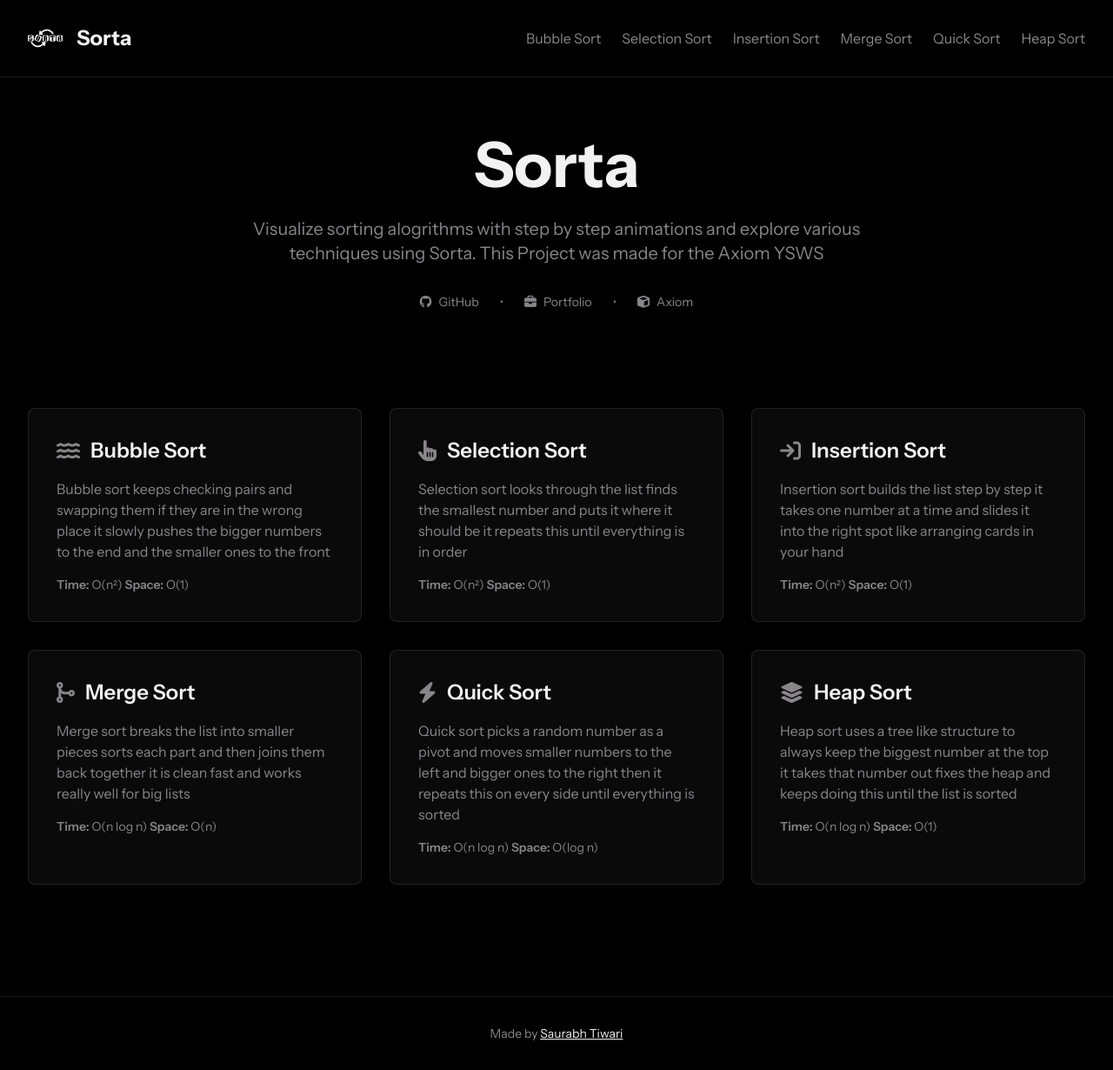
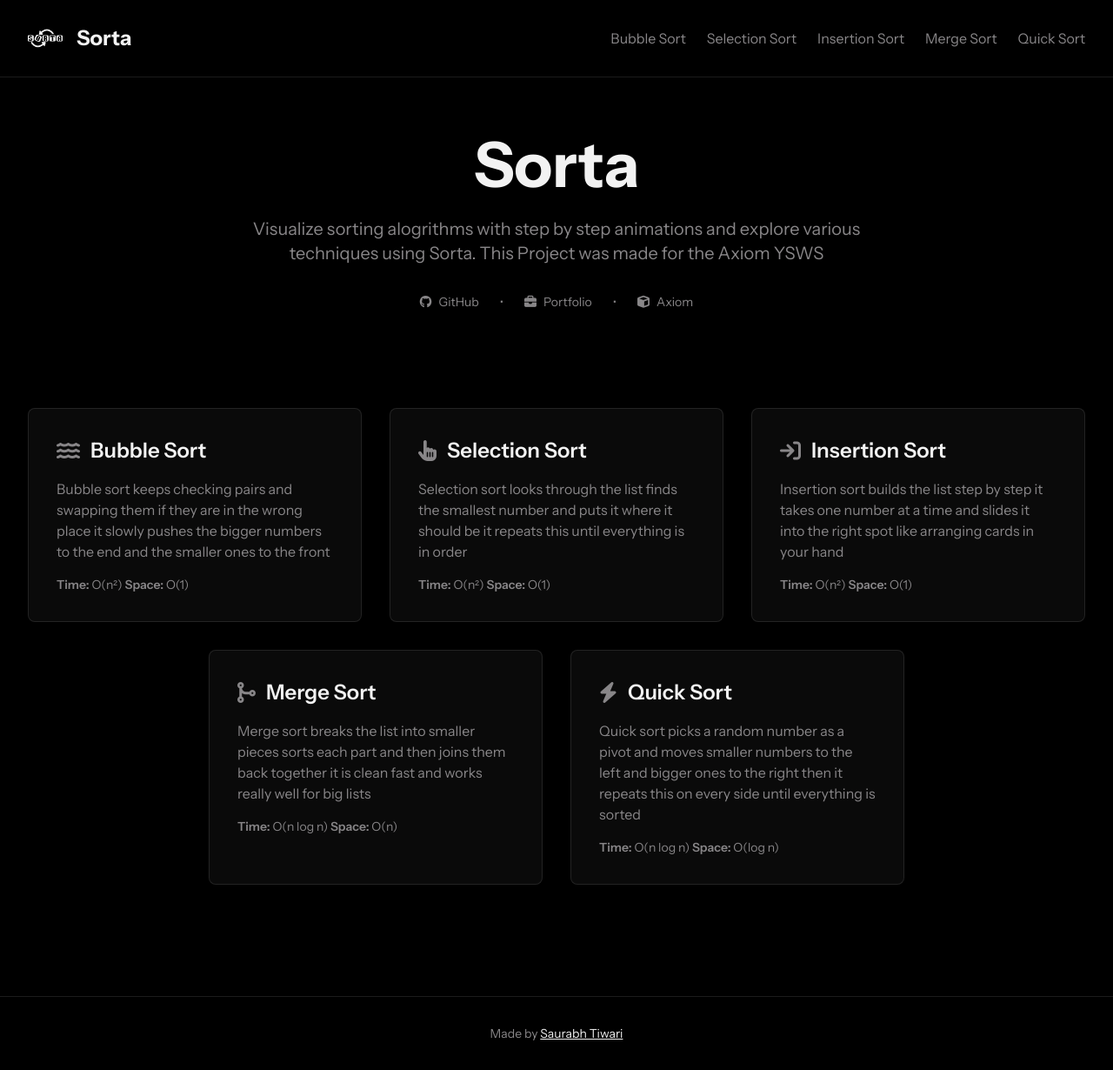
Before and after one commit to Rexaintreal/Sorta, a Flask app: page / in a window 1280 px wide. Shown: the whole page at 87% size. Run offline with Flask 3, Linux system fonts and the light colour scheme; some libraries are stand-ins or nearby versions.

Commit message:
idts i will add heap sort we're really low on time so removed heap sort and fixed the layout

```diff
--- a/app.py
+++ b/app.py
@@ -26,10 +26,6 @@ def merge():
 def quick():
     return render_template('quick.html')
 
-@app.route('/heap')
-def heap():
-    return render_template('heap.html')
-
 @app.errorhandler(404)
 def page_not_found(e):
     return render_template('404.html'), 404
--- a/templates/index.html
+++ b/templates/index.html
@@ -9,7 +9,7 @@
     <link rel="stylesheet" href="https://cdnjs.cloudflare.com/ajax/libs/font-awesome/6.5.1/css/all.min.css">
     <link rel="stylesheet" href="{{ url_for('static', filename='css/styles.css') }}">
 </head>
-<body class=""bg-[#000000] text-[#f2f2f2]>
+<body class="bg-[#000000] text-[#f2f2f2]">
     <nav class="border-b border-[#888688]/20 py-6">
         <div class="max-w-7xl mx-auto px-8 flex items-center justify-between">
             <div class="flex items-center gap-4">
@@ -22,7 +22,6 @@
                 <a href="/insertion" class="text-[#888688] hover:text-[#F2F2F2] transition-colors">Insertion Sort</a>
                 <a href="/merge" class="text-[#888688] hover:text-[#F2F2F2] transition-colors">Merge Sort</a>
                 <a href="/quick" class="text-[#888688] hover:text-[#F2F2F2] transition-colors">Quick Sort</a>
-                <a href="/heap" class="text-[#888688] hover:text-[#F2F2F2] transition-colors">Heap Sort</a>
             </div>
         </div>
     </nav>
@@ -48,9 +47,11 @@
             </a>
         </div>
     </section>
+
     <div class="max-w-7xl mx-auto px-8 py-12">
-        <div class="grid grid-cols-1 md:grid-cols-2 lg:grid-cols-3 gap-8">
-            <a href="/bubble" class="block bg-[#0A0A0A] border border-[#888688]/20 rounded-lg p-8 hover:border-[#DADADA]/40 hover:bg-[#111111] transition-all group">
+        <div class="grid grid-cols-1 md:grid-cols-2 lg:grid-cols-6 gap-8">
+
+            <a href="/bubble" class="lg:col-span-2 block bg-[#0A0A0A] border border-[#888688]/20 rounded-lg p-8 hover:border-[#DADADA]/40 hover:bg-[#111111] transition-all group">
                 <div class="flex items-center gap-3 mb-4">
                     <i class="fas fa-water text-2xl text-[#888688] group-hover:text-[#F2F2F2] transition-colors"></i>
                     <h2 class="text-2xl font-semibold group-hover:text-[#DADADA] transition-colors">Bubble Sort</h2>
@@ -63,7 +64,8 @@
                     <span class="font-semibold">Space:</span> O(1)
                 </div>
             </a>
-            <a href="/selection" class="block bg-[#0A0A0A] border border-[#888688]/20 rounded-lg p-8 hover:border-[#DADADA]/40 hover:bg-[#111111] transition-all group">
+
+            <a href="/selection" class="lg:col-span-2 block bg-[#0A0A0A] border border-[#888688]/20 rounded-lg p-8 hover:border-[#DADADA]/40 hover:bg-[#111111] transition-all group">
                 <div class="flex items-center gap-3 mb-4">
                     <i class="fas fa-hand-pointer text-2xl text-[#888688] group-hover:text-[#F2F2F2] transition-colors"></i>
                     <h2 class="text-2xl font-semibold group-hover:text-[#DADADA] transition-colors">Selection Sort</h2>
@@ -76,7 +78,8 @@
                     <span class="font-semibold">Space:</span> O(1)
                 </div>
             </a>
-            <a href="/insertion" class="block bg-[#0A0A0A] border border-[#888688]/20 rounded-lg p-8 hover:border-[#DADADA]/40 hover:bg-[#111111] transition-all group">
+
+            <a href="/insertion" class="lg:col-span-2 block bg-[#0A0A0A] border border-[#888688]/20 rounded-lg p-8 hover:border-[#DADADA]/40 hover:bg-[#111111] transition-all group">
                 <div class="flex items-center gap-3 mb-4">
                     <i class="fas fa-arrow-right-to-bracket text-2xl text-[#888688] group-hover:text-[#F2F2F2] transition-colors"></i>
                     <h2 class="text-2xl font-semibold group-hover:text-[#DADADA] transition-colors">Insertion Sort</h2>
@@ -89,7 +92,8 @@
                     <span class="font-semibold">Space:</span> O(1)
                 </div>
             </a>
-            <a href="/merge" class="block bg-[#0A0A0A] border border-[#888688]/20 rounded-lg p-8 hover:border-[#DADADA]/40 hover:bg-[#111111] transition-all group">
+
+            <a href="/merge" class="lg:col-span-2 lg:col-start-2 block bg-[#0A0A0A] border border-[#888688]/20 rounded-lg p-8 hover:border-[#DADADA]/40 hover:bg-[#111111] transition-all group">
                 <div class="flex items-center gap-3 mb-4">
                     <i class="fas fa-code-merge text-2xl text-[#888688] group-hover:text-[#F2F2F2] transition-colors"></i>
                     <h2 class="text-2xl font-semibold group-hover:text-[#DADADA] transition-colors">Merge Sort</h2>
@@ -102,7 +106,8 @@
                     <span class="font-semibold">Space:</span> O(n)
                 </div>
             </a>
-            <a href="/quick" class="block bg-[#0A0A0A] border border-[#888688]/20 rounded-lg p-8 hover:border-[#DADADA]/40 hover:bg-[#111111] transition-all group">
+
+            <a href="/quick" class="lg:col-span-2 block bg-[#0A0A0A] border border-[#888688]/20 rounded-lg p-8 hover:border-[#DADADA]/40 hover:bg-[#111111] transition-all group">
                 <div class="flex items-center gap-3 mb-4">
                     <i class="fas fa-bolt text-2xl text-[#888688] group-hover:text-[#F2F2F2] transition-colors"></i>
                     <h2 class="text-2xl font-semibold group-hover:text-[#DADADA] transition-colors">Quick Sort</h2>
@@ -113,19 +118,6 @@
                 <div class="text-[#888688] text-sm">
                     <span class="font-semibold">Time:</span> O(n log n)
                     <span class="font-semibold">Space:</span> O(log n)
-                </div>
-            </a>
-            <a href="/heap" class="block bg-[#0A0A0A] border border-[#888688]/20 rounded-lg p-8 hover:border-[#DADADA]/40 hover:bg-[#111111] transition-all group">
-                <div class="flex items-center gap-3 mb-4">
-                    <i class="fas fa-layer-group text-2xl text-[#888688] group-hover:text-[#F2F2F2] transition-colors"></i>
-                    <h2 class="text-2xl font-semibold group-hover:text-[#DADADA] transition-colors">Heap Sort</h2>
-                </div>
-                <p class="text-[#888688] mb-4">
-                    Heap sort uses a tree like structure to always keep the biggest number at the top it takes that number out fixes the heap and keeps doing this until the list is sorted
-                </p>
-                <div class="text-[#888688] text-sm">
-                    <span class="font-semibold">Time:</span> O(n log n)
-                    <span class="font-semibold">Space:</span> O(1)
                 </div>
             </a>
 
```
Also changed, not shown: templates/heap.html (deleted).
